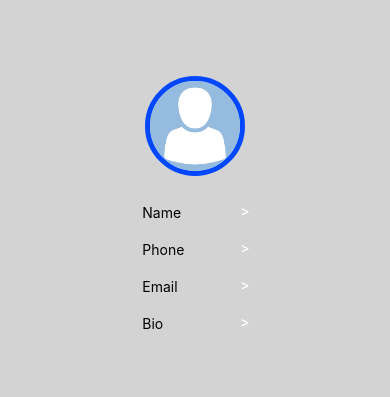
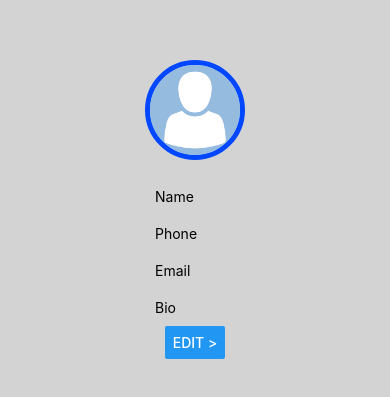
Before and after one commit to LRieger13/Approachable, a React Native app: screen / in a window 390 px wide. Shown: the part 213-610 px from the top of the page. Built offline with nearby package versions, Linux system fonts and the light colour scheme.

Commit message:
Base set up!

```diff
--- a/App.js
+++ b/App.js
@@ -15,27 +15,24 @@ export default function App() {
       <View style={styles.edit}>
         <Text style={{ padding: 10, width: 100 }}>Name</Text>
         {/**/}
-        <Button title=">" color="light" />
         <br />
       </View>
       <View style={styles.edit}>
         <Text style={{ padding: 10, width: 100 }}>Phone</Text>
         {/**/}
-        <Button title=">" color="light"  />
         <br />
       </View>
       <View style={styles.edit}>
         <Text style={{ padding: 10, width: 100 }}>Email</Text>
         {/**/}
-        <Button title=">" color="light" />
         <br />
       </View>
       <View style={styles.edit}>
         <Text style={{ padding: 10, width: 100 }}>Bio</Text>
         {/**/}
-        <Button title=">" color="light" />
         <br />
       </View>
+      <Button title="Edit >" />
       <StatusBar style="auto" />
     </View>
   );
```
